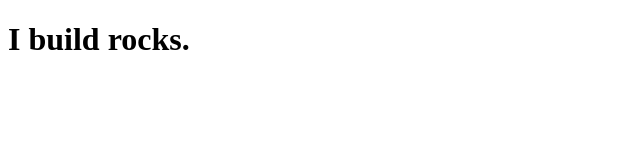
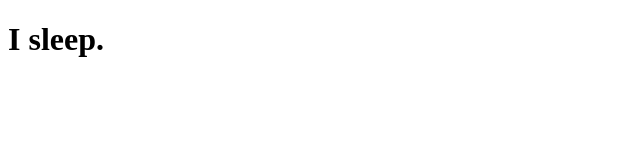
Before and after one commit to Bobthebuilder-cool/Bob-the-builder, a plain HTML site: page index.html in a window 1280 px wide. Shown: the whole page, without its empty margins (0-640 px from the left). Drawn offline with Linux system fonts and the light colour scheme.

Commit message:
new message

```diff
--- a/index.html
+++ b/index.html
@@ -6,6 +6,6 @@
     <title>COVID Info</title>
 </head>
 <body>
- <h1>I build rocks.</h1>
+ <h1>I sleep.</h1>
 </body>
 </html>
```
